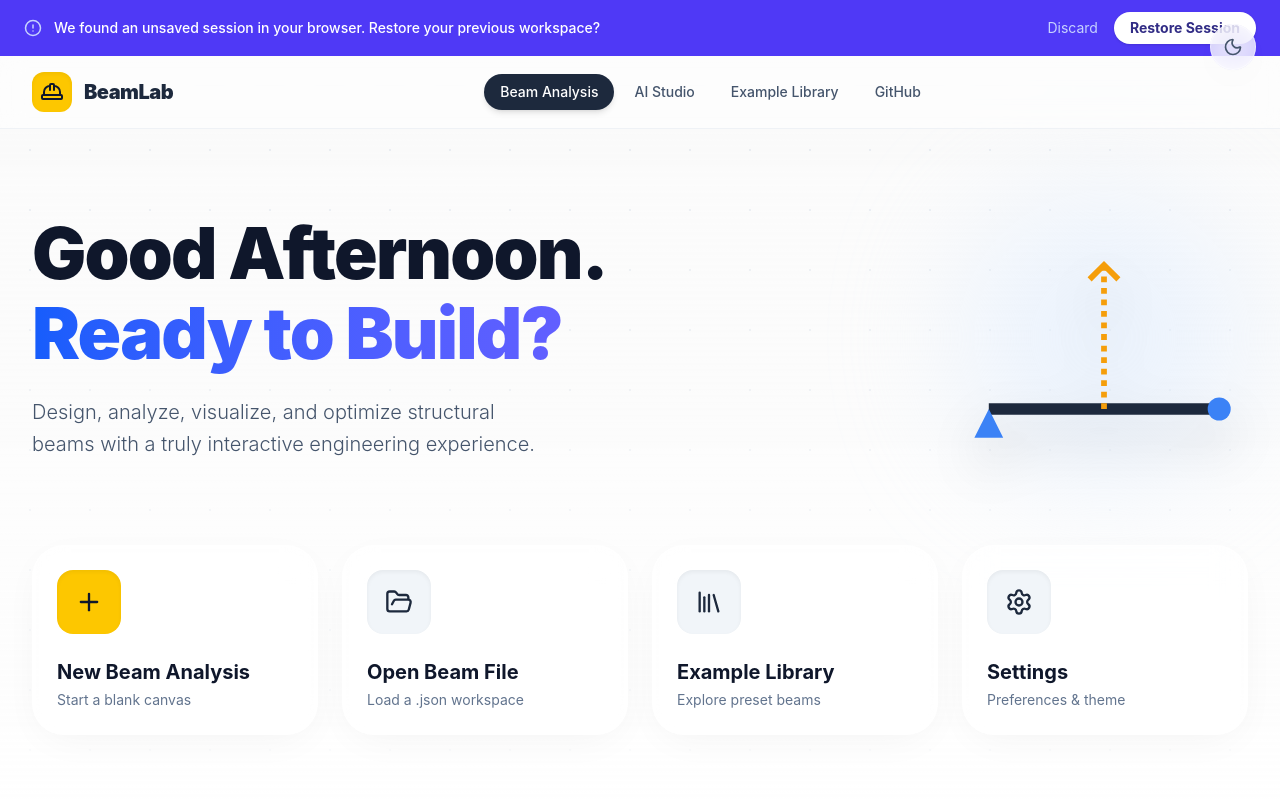
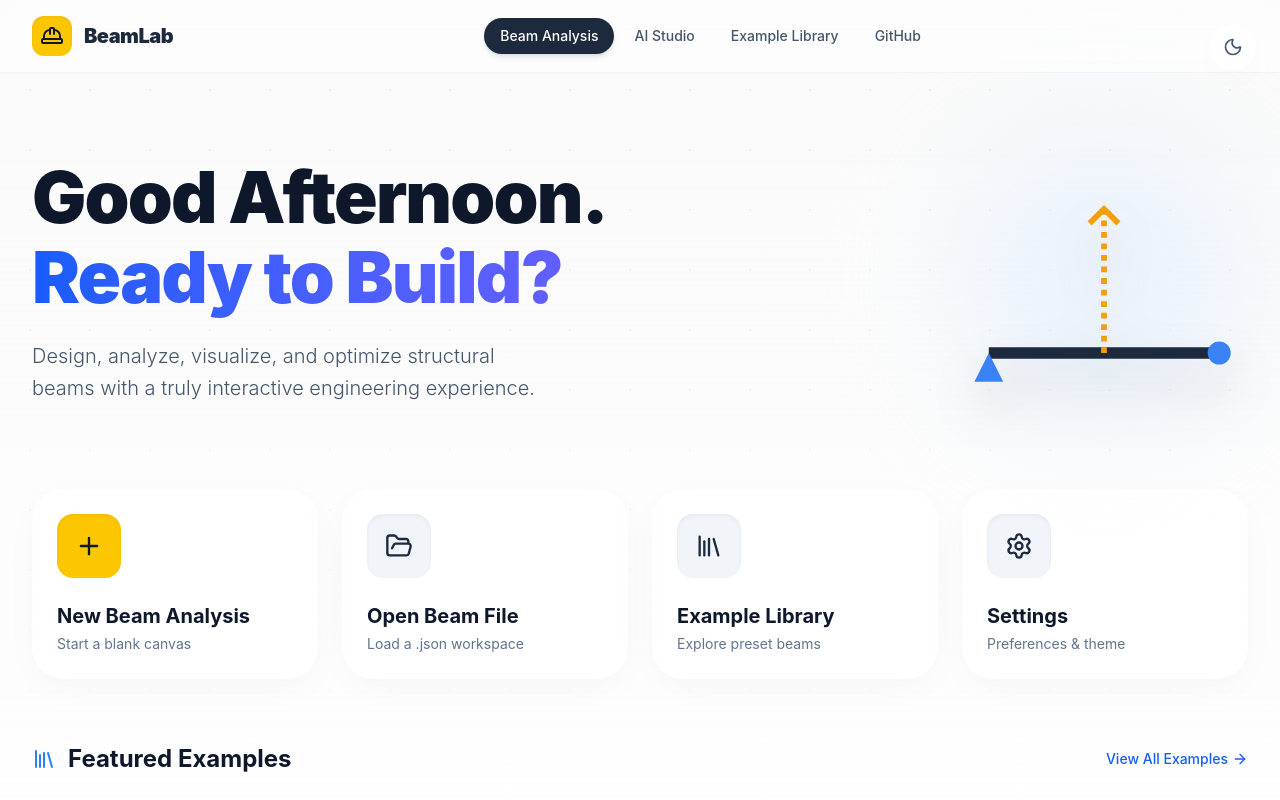
Before and after one commit to biswajeet-bishoyi/BeamLab, a React (Vite) app in the folder apps/web/: page / in a window 1280 px wide. Built offline with nearby package versions, Linux system fonts and the light colour scheme.

Commit message:
Remove search button and restore session banner

```diff
--- a/apps/web/src/components/Dashboard.tsx
+++ b/apps/web/src/components/Dashboard.tsx
@@ -8,7 +8,6 @@ import {
   Settings,
   HardHat,
   ArrowRight,
-  AlertCircle,
   Sparkles
 } from 'lucide-react';
 import { useState } from 'react';
@@ -19,7 +18,6 @@ export function Dashboard() {
   const setView = useStore(state => state.setView);
   const setAiStudioOpen = useStore(state => state.setAiStudioOpen);
   const loadPreset = useStore(state => state.loadPreset);
-  const [showRestore, setShowRestore] = useState(true);
 
   const [aiPrompt, setAiPrompt] = useState('');
   const [isGenerating, setIsGenerating] = useState(false);
@@ -106,26 +104,6 @@ Respond with ONLY valid JSON. Do not include markdown formatting like \`\`\`json
       {/* Background Subtle Engineering Grid */}
       <div className="fixed inset-0 bg-blueprint opacity-40 dark:opacity-20 pointer-events-none" style={{ backgroundSize: '60px 60px' }}></div>
       <div className="fixed inset-0 bg-gradient-to-b from-transparent to-white/80 dark:to-[#0A0F1C]/90 pointer-events-none"></div>
-
-      {/* SESSION RESTORE BANNER */}
-      {showRestore && (
-        <motion.div
-          initial={{ y: -50, opacity: 0 }}
-          animate={{ y: 0, opacity: 1 }}
-          className="relative z-50 bg-indigo-600 text-white px-6 py-3 flex items-center justify-between"
-        >
-          <div className="flex items-center gap-3">
-            <AlertCircle size={18} className="text-indigo-200" />
-            <span className="font-medium text-sm">We found an unsaved session in your browser. Restore your previous workspace?</span>
-          </div>
-          <div className="flex items-center gap-4">
-            <button onClick={() => setShowRestore(false)} className="text-sm text-indigo-200 hover:text-white transition-colors">Discard</button>
-            <button onClick={() => { setShowRestore(false); setView('workspace'); }} className="text-sm font-bold bg-white text-indigo-900 px-4 py-1.5 rounded-full hover:scale-105 transition-transform shadow-sm">
-              Restore Session
-            </button>
-          </div>
-        </motion.div>
-      )}
 
       {/* EXPANDED TOP NAVIGATION */}
       <header className="relative z-40 border-b border-slate-200/50 dark:border-slate-800/50 bg-white/50 dark:bg-slate-900/30 backdrop-blur-md px-8 py-4 flex items-center justify-between">
```
